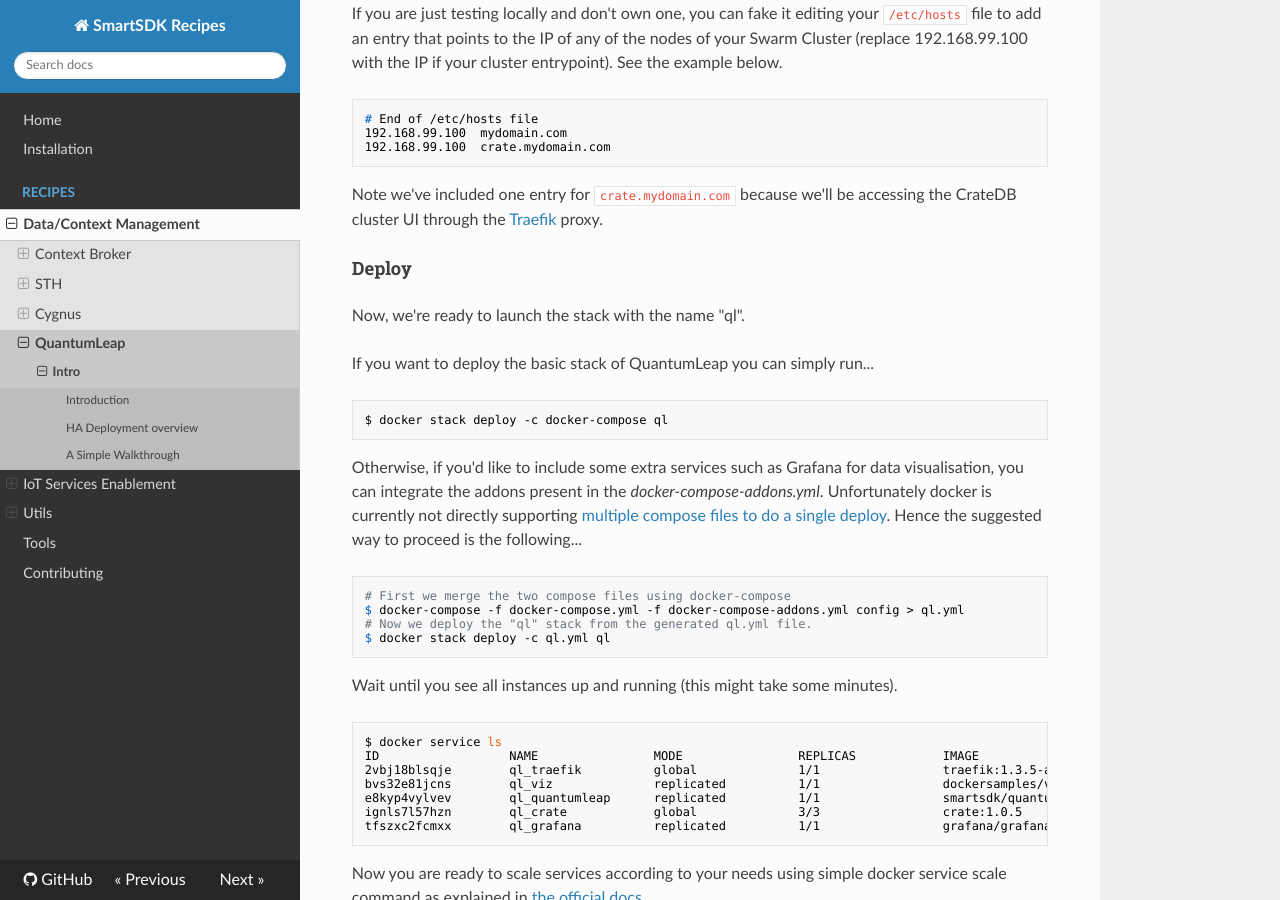
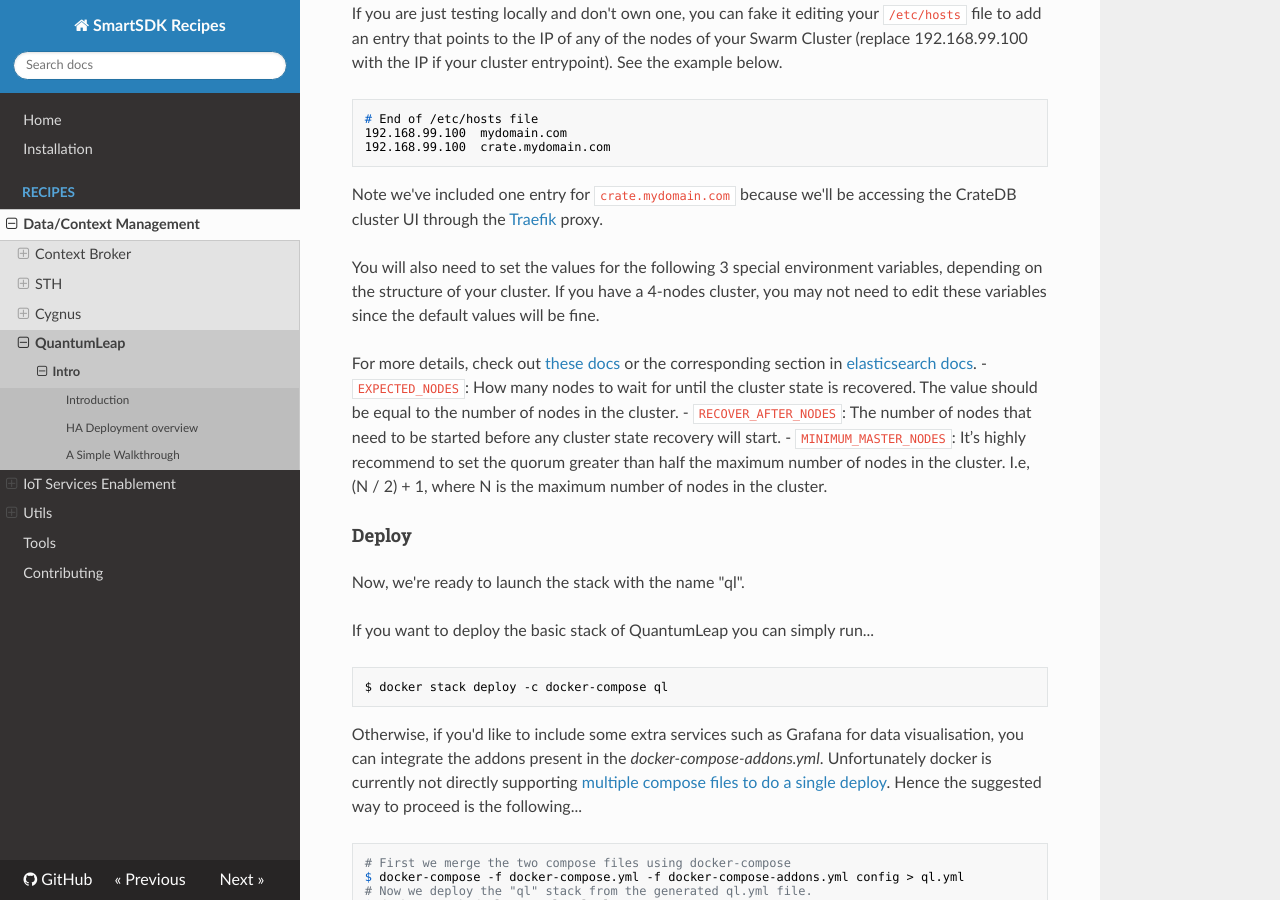
Before and after one commit to smartsdk/smartsdk-recipes, an MkDocs documentation site: the page built from recipes/data-management/quantumleap/readme.md, in a window 1280 px wide and 900 px high, scrolled down 970 px. Built offline with MkDocs 1.6.1, drawn with Linux system fonts in a browser that asks for light colours; nearby versions of some CDN libraries; comment, search, counter and statistics services are not loaded; old or Windows-style settings are respelled for this version of MkDocs.

Commit message:
Fix gateway variables

```diff
--- a/recipes/data-management/quantumleap/readme.md
+++ b/recipes/data-management/quantumleap/readme.md
@@ -68,6 +68,13 @@
 
 Note we've included one entry for `crate.mydomain.com` because we'll be accessing the CrateDB cluster UI through the [Traefik](https://traefik.io) proxy.
 
+You will also need to set the values for the following 3 special environment variables, depending on the structure of your cluster. If you have a 4-nodes cluster, you may not need to edit these variables since the default values will be fine.
+
+For more details, check out [these docs](https://crate.io/docs/crate/guide/en/latest/scale/multi_node_setup.html#id10) or the corresponding section in [elasticsearch docs](https://www.elastic.co/guide/en/elasticsearch/reference/current/modules-gateway.html).
+- `EXPECTED_NODES`: How many nodes to wait for until the cluster state is recovered. The value should be equal to the number of nodes in the cluster.
+- `RECOVER_AFTER_NODES`: The number of nodes that need to be started before any cluster state recovery will start.
+- `MINIMUM_MASTER_NODES`: It’s highly recommend to set the quorum greater than half the maximum number of nodes in the cluster. I.e, (N / 2) + 1, where N is the maximum number of nodes in the cluster.
+
 #### Deploy
 
 Now, we're ready to launch the stack with the name "ql".
```
Also changed, not shown: 1 other file.
